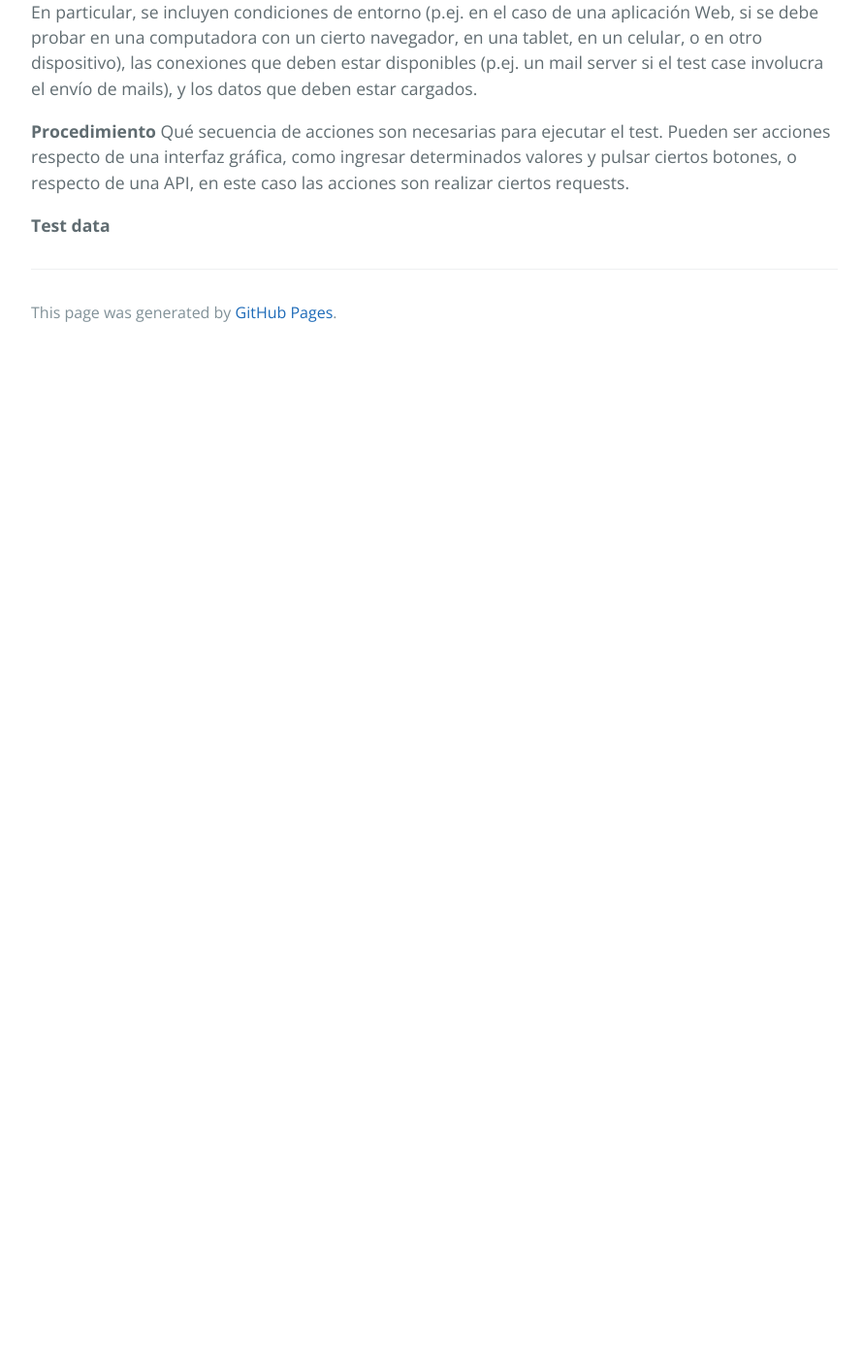
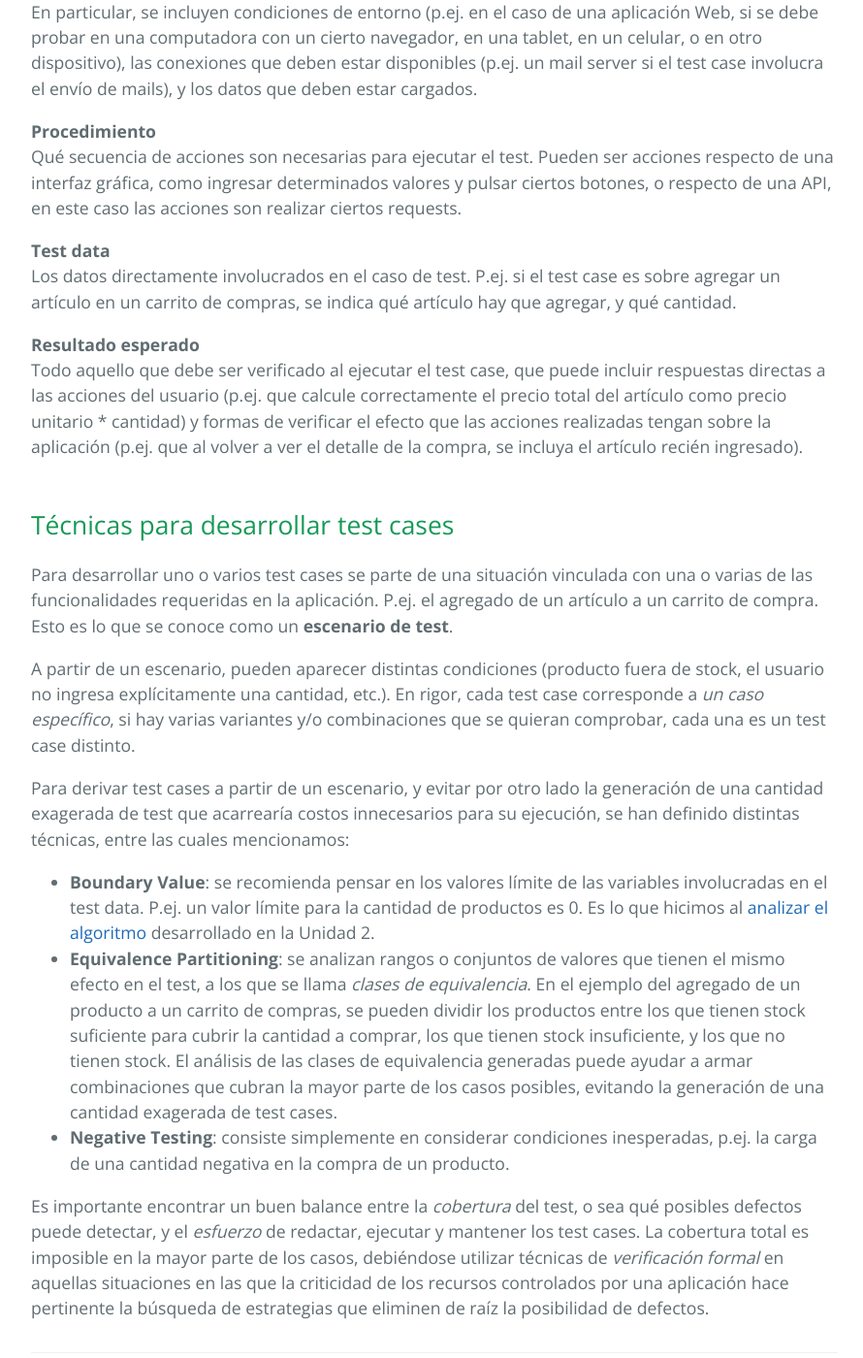
Before and after one commit to clombardi/design-thinking, a Jekyll site: the page built from testing/sistematizacion/test-case.md, in a window 1280 px wide and 1400 px high, scrolled down 846 px. Shown: the whole window at 97% size, without its empty margins (192-1082 px from the left). Built offline with Jekyll 4.4.1, drawn with Linux system fonts in a browser that asks for light colours; our own code applies the rules of GitHub Pages for plain Markdown files; before the commit the page ends 1212 px from its top, so only the background shows below that.

Commit message:
test case - candidato

```diff
--- a/testing/sistematizacion/test-case.md
+++ b/testing/sistematizacion/test-case.md
@@ -19,3 +19,20 @@ En particular, se incluyen condiciones de entorno (p.ej. en el caso de una aplic
 Qué secuencia de acciones son necesarias para ejecutar el test. Pueden ser acciones respecto de una interfaz gráfica, como ingresar determinados valores y pulsar ciertos botones, o respecto de una API, en este caso las acciones son realizar ciertos requests.
 
 **Test data**
+Los datos directamente involucrados en el caso de test. P.ej. si el test case es sobre agregar un artículo en un carrito de compras, se indica qué artículo hay que agregar, y qué cantidad.
+
+**Resultado esperado**
+Todo aquello que debe ser verificado al ejecutar el test case, que puede incluir respuestas directas a las acciones del usuario (p.ej. que calcule correctamente el precio total del artículo como precio unitario * cantidad) y formas de verificar el efecto que las acciones realizadas tengan sobre la aplicación (p.ej. que al volver a ver el detalle de la compra, se incluya el artículo recién ingresado).
+
+
+## Técnicas para desarrollar test cases
+Para desarrollar uno o varios test cases se parte de una situación vinculada con una o varias de las funcionalidades requeridas en la aplicación. P.ej. el agregado de un artículo a un carrito de compra. Esto es lo que se conoce como un **escenario de test**.
+
+A partir de un escenario, pueden aparecer distintas condiciones (producto fuera de stock, el usuario no ingresa explícitamente una cantidad, etc.). En rigor, cada test case corresponde a _un caso específico_, si hay varias variantes y/o combinaciones que se quieran comprobar, cada una es un test case distinto.
+
+Para derivar test cases a partir de un escenario, y evitar por otro lado la generación de una cantidad exagerada de test que acarrearía costos innecesarios para su ejecución, se han definido distintas técnicas, entre las cuales mencionamos:
+- **Boundary Value**: se recomienda pensar en los valores límite de las variables involucradas en el test data. P.ej. un valor límite para la cantidad de productos es 0. Es lo que hicimos al [analizar el algoritmo](../../logica-algoritmica/elevando/casos-limite.md) desarrollado en la Unidad 2.
+- **Equivalence Partitioning**: se analizan rangos o conjuntos de valores que tienen el mismo efecto en el test, a los que se llama _clases de equivalencia_. En el ejemplo del agregado de un producto a un carrito de compras, se pueden dividir los productos entre los que tienen stock suficiente para cubrir la cantidad a comprar, los que tienen stock insuficiente, y los que no tienen stock. El análisis de las clases de equivalencia generadas puede ayudar a armar combinaciones que cubran la mayor parte de los casos posibles, evitando la generación de una cantidad exagerada de test cases.
+- **Negative Testing**: consiste simplemente en considerar condiciones inesperadas, p.ej. la carga de una cantidad negativa en la compra de un producto.
+
+Es importante encontrar un buen balance entre la _cobertura_ del test, o sea qué posibles defectos puede detectar, y el _esfuerzo_ de redactar, ejecutar y mantener los test cases. La cobertura total es imposible en la mayor parte de los casos, debiéndose utilizar técnicas de _verificación formal_ en aquellas situaciones en las que la criticidad de los recursos controlados por una aplicación hace pertinente la búsqueda de estrategias que eliminen de raíz la posibilidad de defectos.
```
